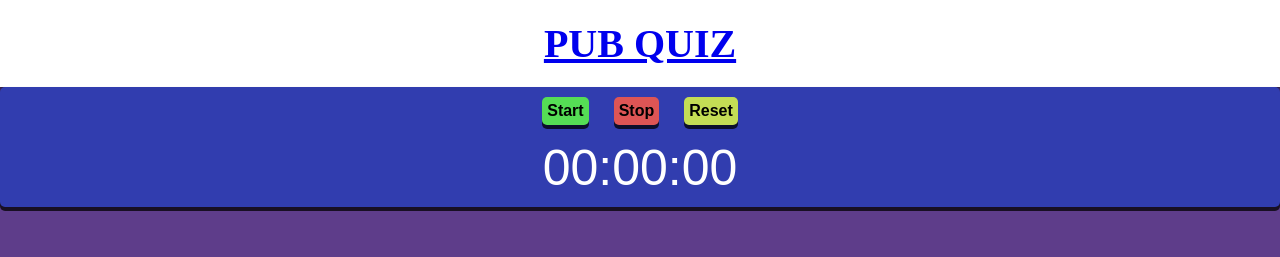
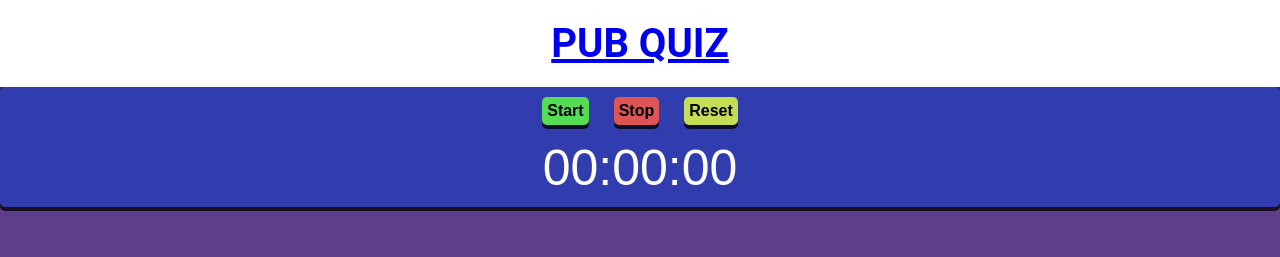
Before and after one commit to aoifeanngray/quiz-p2, a plain HTML site: page index.html in a window 1280 px wide. Shown: the top 257 px of the page. Drawn offline with Linux system fonts and the light colour scheme.

Commit message:
update fonts

```diff
--- a/assets/style.css
+++ b/assets/style.css
@@ -5,6 +5,7 @@ body {
     align-items: center;
     justify-content: center;
     margin: 0;
+    font-family: roboto, sans serif;
 }
 
 /*Nav bar styling*/
```
